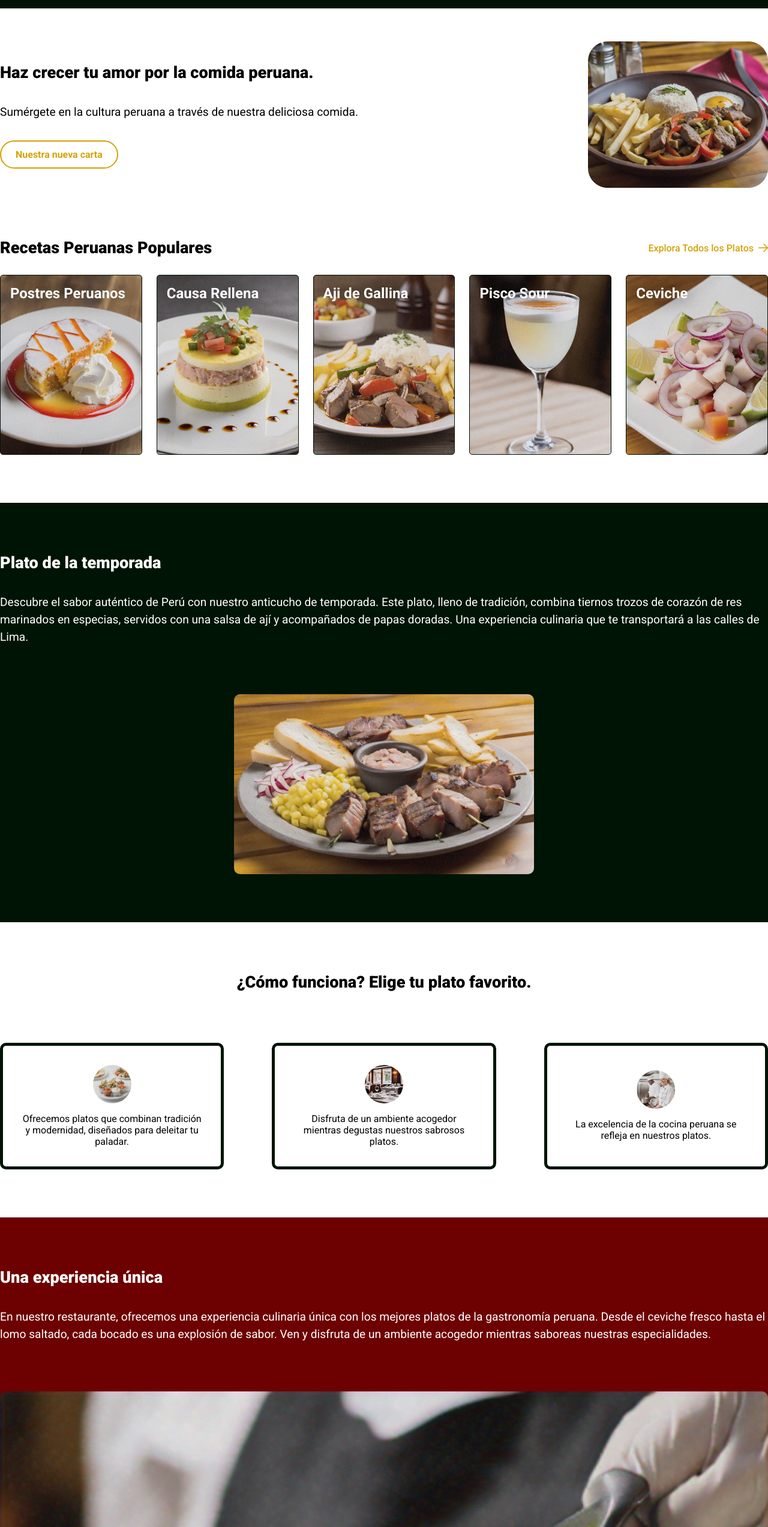
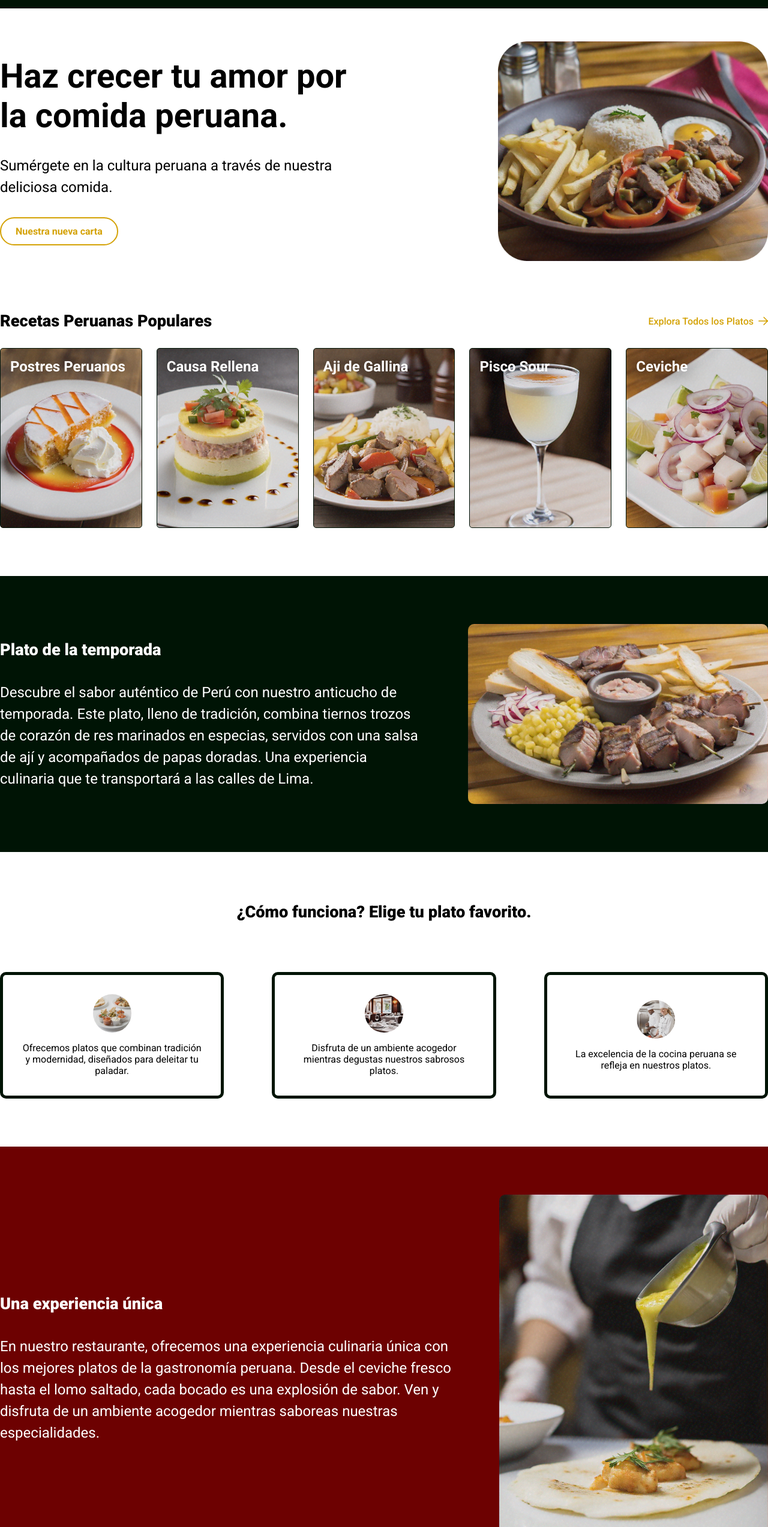
Before and after one commit to jhonatan0912/dilvant, an Angular app: page / in a window 1280 px wide. Shown: the part 61-2606 px from the top of the page at 60% size. Built offline with nearby package versions, Linux system fonts and the light colour scheme.

Commit message:
Improve padding and use CSS variables for padding values in footer, experience, favorite dish, hero, and popular recipes components

```diff
--- a/src/app/components/ui/section-text/section-text.component.scss
+++ b/src/app/components/ui/section-text/section-text.component.scss
@@ -10,6 +10,10 @@
 
     @media (min-width: 700px) {
       font-size: 1.2rem;
+    }
+
+    @media (min-width: 700px) {
+      font-size: 24px;
     }
   }
 
--- a/src/app/pages/home/experience/experience.component.scss
+++ b/src/app/pages/home/experience/experience.component.scss
@@ -23,11 +23,21 @@
   &-image {
     width: 100%;
     height: auto;
+    max-width: 300px;
     object-fit: cover;
     border-radius: 10px;
+
+    @media (min-width:1024px) {
+      max-width: 600px;
+    }
   }
 
-  @media (min-width:700px) {
+  @media (min-width: 700px) {
+    gap: 24px;
+    flex-direction: row;
+  }
+
+  @media (min-width:1024px) {
     gap: 80px;
   }
 }
--- a/src/app/pages/home/favorite-dish/favorite-dish.component.scss
+++ b/src/app/pages/home/favorite-dish/favorite-dish.component.scss
@@ -17,6 +17,10 @@
   padding-inline: var(--section-padding-inline);
 
   @media (min-width:700px) {
+    gap: 24px;
+  }
+
+  @media (min-width:1024px) {
     gap: 80px;
   }
 }
--- a/src/app/pages/home/hero/hero.component.html
+++ b/src/app/pages/home/hero/hero.component.html
@@ -1,8 +1,9 @@
 <section class="hero">
   <div class="hero-info">
-    <app-section-text size="lg">
+    <h2 class="hero-title">
       Haz crecer tu amor por la comida peruana.
-    </app-section-text>
+    </h2>
+
     <app-section-text size="sm">
       Sumérgete en la cultura peruana a través de nuestra deliciosa comida.
     </app-section-text>
--- a/src/app/pages/home/hero/hero.component.scss
+++ b/src/app/pages/home/hero/hero.component.scss
@@ -16,10 +16,15 @@
   &-info {
     display: flex;
     flex-direction: column;
+    align-items: center;
     gap: 16px;
 
     .hero-title {
       font-size: 2.5rem;
+
+      @media (min-width:1024px) {
+        font-size: 56px;
+      }
     }
 
     .hero-description {
@@ -29,6 +34,7 @@
 
     @media (min-width:700px) {
       gap: 16px;
+      align-items: flex-start;
     }
 
     @media (min-width:1024px) {
@@ -43,8 +49,12 @@
     z-index: 2;
     max-width: 300px;
 
-    @media (width:700px) {
-      max-width: 500px;
+    @media (min-width:700px) {
+      max-width: 350px;
+    }
+
+    @media (min-width:1024px) {
+      max-width: 450px;
     }
   }
 
--- a/src/app/pages/home/reservation/reservation.component.html
+++ b/src/app/pages/home/reservation/reservation.component.html
@@ -6,7 +6,9 @@
   />
 
   <div class="reservation-section-info">
-    <app-section-text size="lg">Reserva hoy mismo.</app-section-text>
+    <h2 class="reservation-section-info-title">
+      Reserva hoy mismo.
+    </h2>
     <app-section-text size="sm">
       Disfruta de una mezcla de sabores peruanos en cada bocado.
     </app-section-text>
--- a/src/app/pages/home/reservation/reservation.component.scss
+++ b/src/app/pages/home/reservation/reservation.component.scss
@@ -16,10 +16,19 @@
   gap: 24px;
 
   &-info {
-    max-width: 460px;
+    max-width: 525px;
     display: flex;
     flex-direction: column;
     gap: 16px;
+
+    &-title {
+      font-size: 2rem;
+      font-weight: 800;
+
+      @media (min-width:700px) {
+        font-size: 56px;
+      }
+    }
 
     @media (min-width:700px) {
       gap: 32px;
@@ -29,12 +38,23 @@
   &-image {
     width: 100%;
     height: auto;
+    max-width: 300px;
     object-fit: cover;
     border-radius: 10px;
+
+    @media (min-width:1024px) {
+      max-width: 450px;
+    }
   }
 
   @media (min-width:700px) {
-    max-width: 70%;
+    flex-direction: row;
+    max-width: 90%;
     gap: 80px;
   }
+
+  @media (min-width:1024px) {
+    max-width: 100%;
+    justify-content: center;
+  }
 }
--- a/src/app/pages/home/seasonal-dish/seasonal-dish.component.scss
+++ b/src/app/pages/home/seasonal-dish/seasonal-dish.component.scss
@@ -27,4 +27,8 @@
     object-fit: cover;
     border-radius: 10px;
   }
+
+  @media (min-width:700px) {
+    flex-direction: row;
+  }
 }
--- a/src/styles.scss
+++ b/src/styles.scss
@@ -35,6 +35,7 @@
 body {
   width: 100vw;
   min-height: 100vh;
+  overflow-x: hidden;
 }
 
 // reset tags
```
